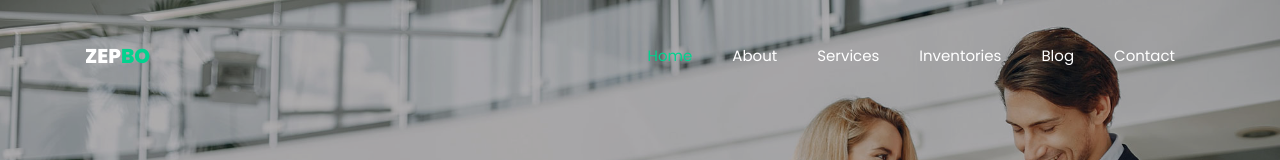
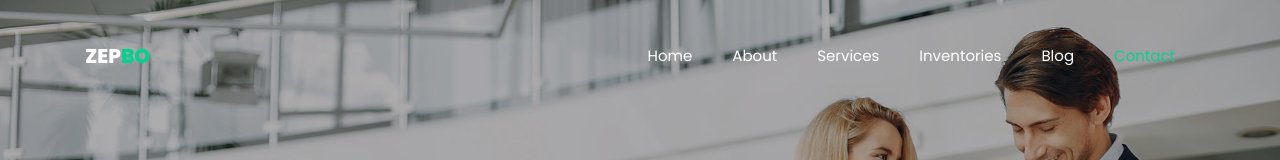
Before and after one commit to codebeast0420/car-rental-zepbo, a Next.js app: page /contact in a window 1280 px wide. Shown: the top 160 px of the page. Built offline with nearby package versions, Linux system fonts and the light colour scheme.

Commit message:
navbar current color

```diff
--- a/pages/contact.tsx
+++ b/pages/contact.tsx
@@ -9,7 +9,7 @@ import React, { FC } from "react";
 const Contact: FC = () => {
 	return (
 		<ContactTheme>
-			<Navbar />
+			<Navbar current={6}/>
 			<MainImage current="Contact" title="Contact Us" />
 			<ContactForm />
 			<Footer />
--- a/pages/index.tsx
+++ b/pages/index.tsx
@@ -24,7 +24,7 @@ export default function Home() {
   SwiperCore.use([Autoplay, Navigation]);
   return (
     <LandTheme>
-      <Navbar />
+      <Navbar current={1}/>
       <Swiper
         slidesPerView={1}
         modules={[Navigation]}
--- a/src/components/global/navbar.tsx
+++ b/src/components/global/navbar.tsx
@@ -1,7 +1,8 @@
 import Link from "next/link";
 import React, { FC } from "react"
+import { NavbarType } from "@/src/type";
 
-const Navbar: FC = () => {
+const Navbar: FC<NavbarType> = (props) => {
 
 	return (
 		<nav className="navbar navbar-expand-lg navbar-dark ftco_navbar bg-dark ftco-navbar-light" id="ftco-navbar">
@@ -12,12 +13,12 @@ const Navbar: FC = () => {
 				</button>
 				<div className="collapse navbar-collapse" id="ftco-nav">
 					<ul className="navbar-nav ml-auto">
-						<li className="nav-item active"><Link href="/" className="nav-link">Home</Link></li>
-						<li className="nav-item"><a href="#" className="nav-link">About</a></li>
-						<li className="nav-item"><a href="#" className="nav-link">Services</a></li>
-						<li className="nav-item"><a href="#" className="nav-link">Inventories</a></li>
-						<li className="nav-item"><a href="#" className="nav-link">Blog</a></li>
-						<li className="nav-item"><Link href="/contact" className="nav-link">Contact</Link></li>
+						<li className={props.current == 1 ? "nav-item active" : "nav-item"}><Link href="/" className="nav-link">Home</Link></li>
+						<li className={props.current == 2 ? "nav-item active" : "nav-item"}><Link href="#" className="nav-link">About</Link></li>
+						<li className={props.current == 3 ? "nav-item active" : "nav-item"}><Link href="#" className="nav-link">Services</Link></li>
+						<li className={props.current == 4 ? "nav-item active" : "nav-item"}><Link href="#" className="nav-link">Inventories</Link></li>
+						<li className={props.current == 5 ? "nav-item active" : "nav-item"}><Link href="#" className="nav-link">Blog</Link></li>
+						<li className={props.current == 6 ? "nav-item active" : "nav-item"}><Link href="/contact" className="nav-link">Contact</Link></li>
 					</ul>
 				</div>
 			</div>
--- a/src/type/index.tsx
+++ b/src/type/index.tsx
@@ -43,3 +43,7 @@ export interface InputBoxType {
 	value?: string;
 	change?: () => void;
 }
+
+export interface NavbarType {
+	current: number;
+}
```
